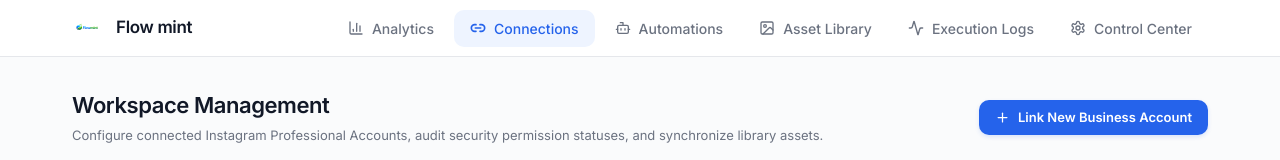
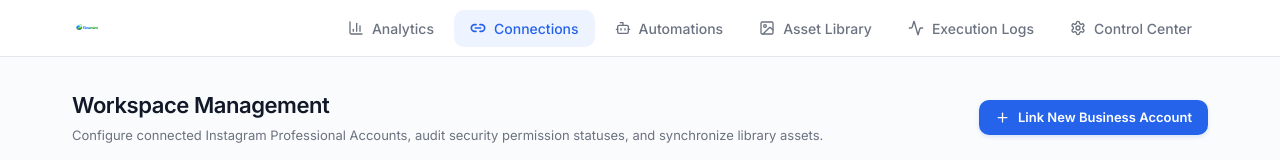
Before and after one commit to SenilViradiya/Insta_Auto_Dm, a Next.js app in the folder apps/web/: page / in a window 1280 px wide. Shown: the top 160 px of the page. Built offline with nearby package versions, Linux system fonts and the light colour scheme; no server answers; what @ant-design/nextjs-registry would draw is missing.

Commit message:
Flow Mint name removed

```diff
--- a/apps/web/src/components/layout/AppShell.tsx
+++ b/apps/web/src/components/layout/AppShell.tsx
@@ -114,7 +114,7 @@ export default function AppShell({ children }: AppShellProps) {
             >
               <img
                 src="/logo.png"
-                alt="Flow mint"
+                alt="Flow mint Logo"
                 style={{
                   width: 32,
                   height: 32,
@@ -122,16 +122,6 @@ export default function AppShell({ children }: AppShellProps) {
                   objectFit: "contain",
                 }}
               />
-              <span
-                style={{
-                  fontSize: 17,
-                  fontWeight: 600,
-                  color: "var(--text-primary)",
-                  letterSpacing: "-0.02em",
-                }}
-              >
-                Flow mint
-              </span>
             </Link>
 
             {statusData?.accounts && statusData.accounts.length > 0 && (
```
